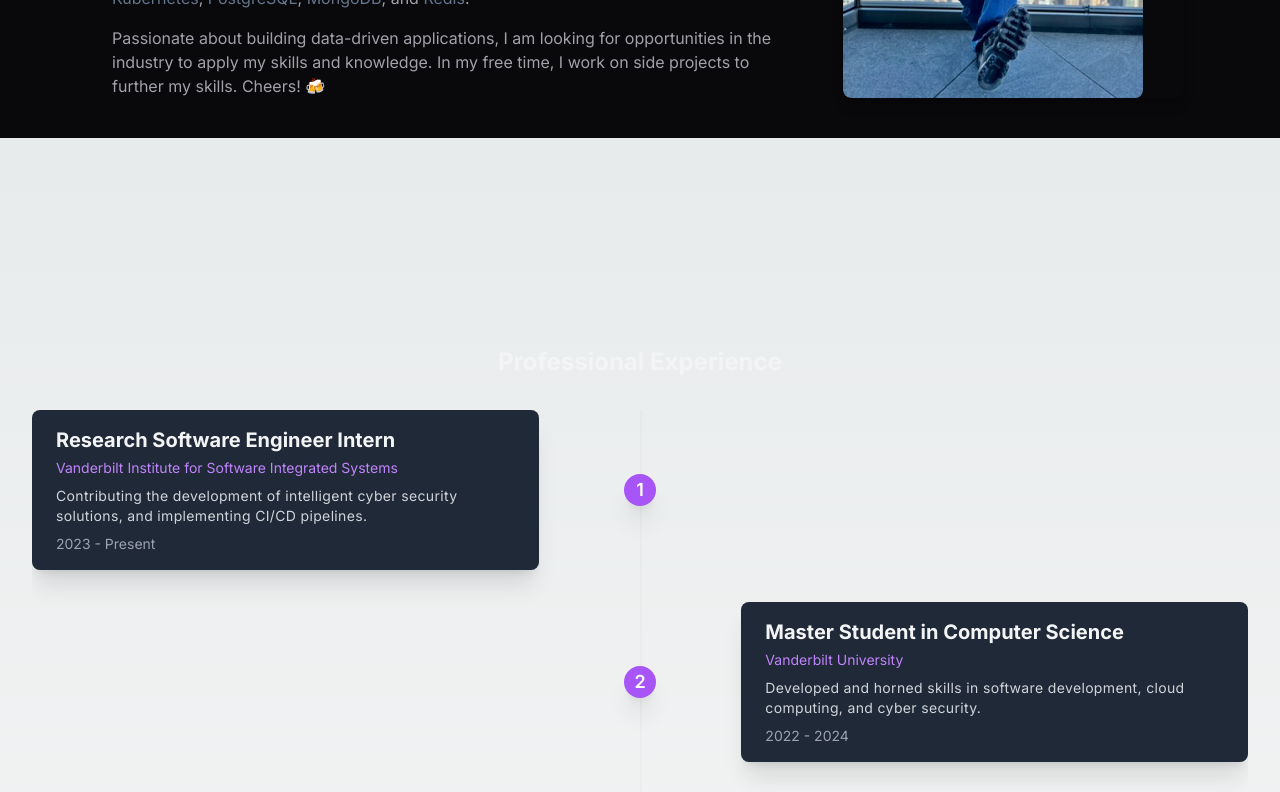
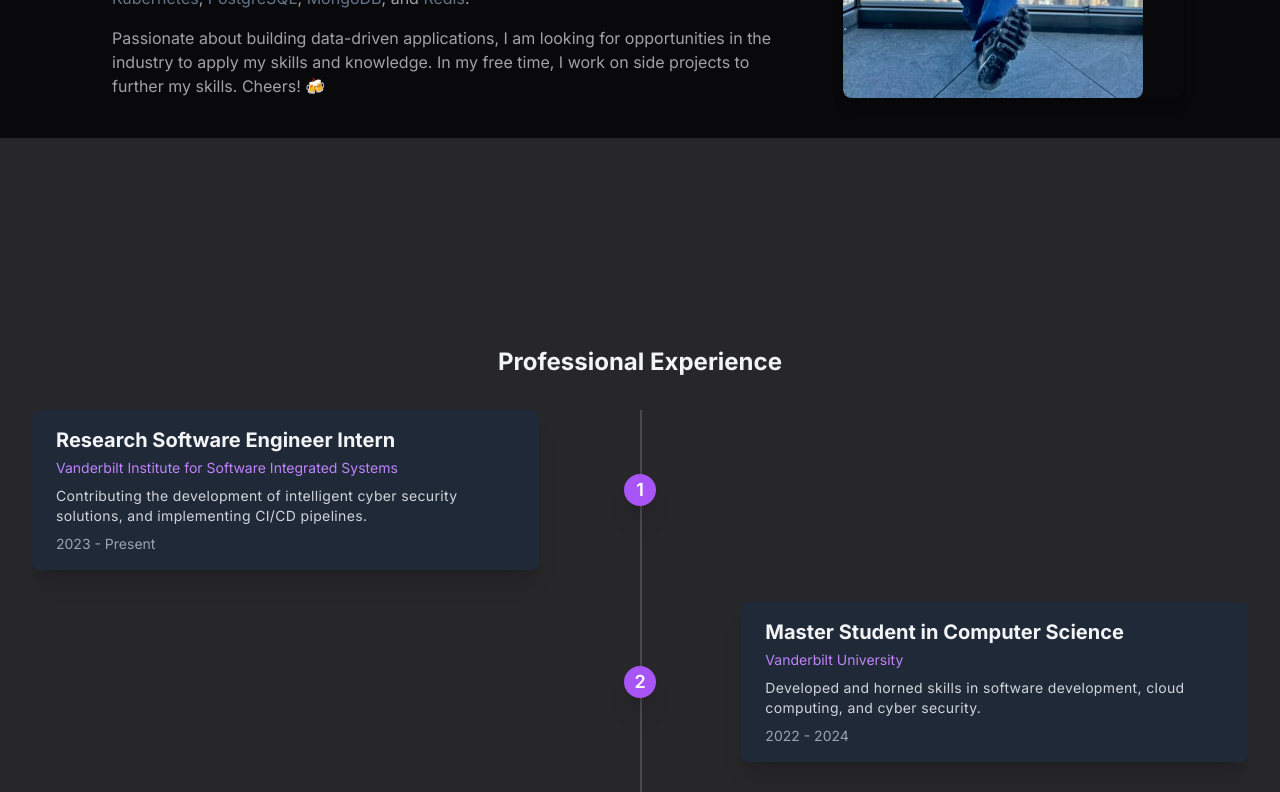
Before and after one commit to justinyeh1995/my_portfolio_site, a Next.js app: page / in a window 1280 px wide. Shown: the part 1200-1992 px from the top of the page. Built offline with nearby package versions, Linux system fonts and the light colour scheme; no server answers.

Commit message:
Modify: background color

```diff
--- a/src/components/Experience/ExperienceSection.tsx
+++ b/src/components/Experience/ExperienceSection.tsx
@@ -15,7 +15,7 @@ interface TimelineProps {
 
 const Timeline: React.FC<TimelineProps> = ({ items }) => {
   return (
-    <section id="Experiences" className='pt-24 md:pt-52 pb-10'>
+    <section id="Experiences" className='pt-24 md:pt-52 pb-10 bg-zinc-800'>
       <div className="container mx-auto px-4 sm:px-6 lg:px-8">
         <motion.h2
           className="text-4xl sm:text-2xl font-bold mb-8 text-center text-gray-100"
```
